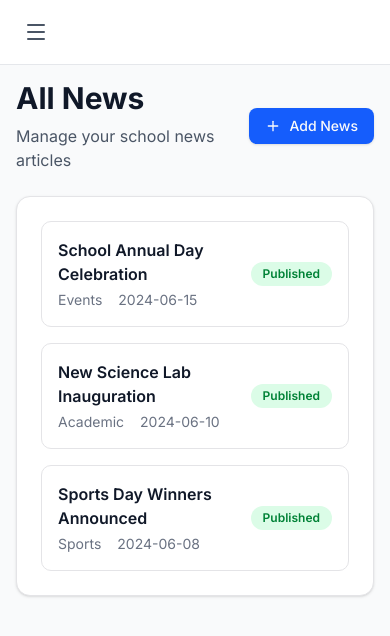
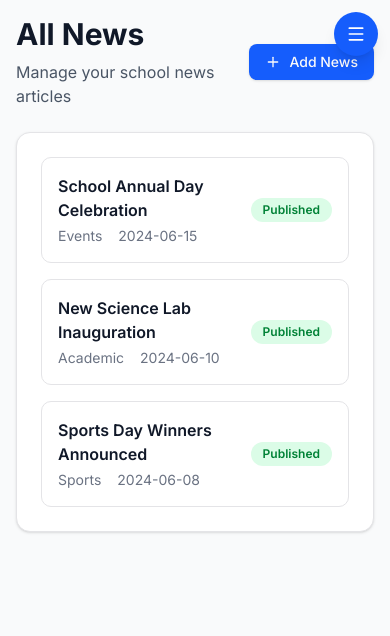
Before and after one commit to fjrhub/smkpgrimojokerto, a Next.js app: page /dashboard/news in a window 390 px wide. Shown: the top 636 px of the page. Built offline with nearby package versions, Linux system fonts and the light colour scheme.

Commit message:
feat: move mobile menu button to top-right corner

```diff
--- a/app/dashboard/layout.js
+++ b/app/dashboard/layout.js
@@ -9,28 +9,28 @@ export default function DashboardLayout({ children }) {
 
   return (
     <div className="min-h-screen bg-gray-50">
-      {/* Mobile menu button */}
-      <div className="lg:hidden fixed top-0 left-0 right-0 bg-white border-b border-gray-200 z-40 px-4 py-3">
-        <button
-          onClick={() => setSidebarOpen(!sidebarOpen)}
-          className="p-2 rounded-md text-gray-600 hover:bg-gray-100"
-        >
-          {sidebarOpen ? <X size={24} /> : <Menu size={24} />}
-        </button>
-      </div>
-
       {/* Sidebar */}
       <Sidebar isOpen={sidebarOpen} onClose={() => setSidebarOpen(false)} />
 
       {/* Main content */}
       <div className="lg:ml-64">
-        <main className="p-4 lg:p-8 pt-20 lg:pt-8">{children}</main>
+        <main className="p-4 lg:p-8 pt-4 lg:pt-8">{children}</main>
+      </div>
+
+      {/* Floating menu button (mobile only) */}
+      <div className="lg:hidden fixed top-3 right-3 z-40">
+        <button
+          onClick={() => setSidebarOpen(!sidebarOpen)}
+          className="p-3 rounded-full bg-blue-600 text-white shadow-lg hover:bg-blue-700 transition-colors"
+        >
+          {sidebarOpen ? <X size={20} /> : <Menu size={20} />}
+        </button>
       </div>
 
       {/* Overlay for mobile */}
       {sidebarOpen && (
         <div
-          className="fixed inset-0 bg-black/20 backdrop-blur-xs z-30 lg:hidden"
+          className="fixed inset-0 bg-black/20 backdrop-blur-sm z-30 lg:hidden"
           onClick={() => setSidebarOpen(false)}
           aria-hidden="true"
         />
--- a/package.json
+++ b/package.json
@@ -1,6 +1,6 @@
 {
   "name": "smkpgrimojokerto",
-  "version": "1.2.3",
+  "version": "1.3.3",
   "private": true,
   "description": "SMK PGRI Mojokerto school website built with Next.js and deployed on Vercel.",
   "scripts": {
```
